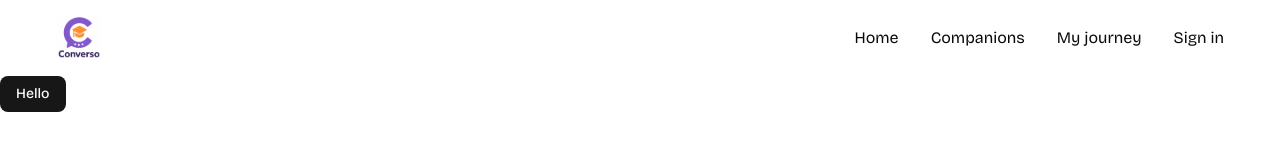
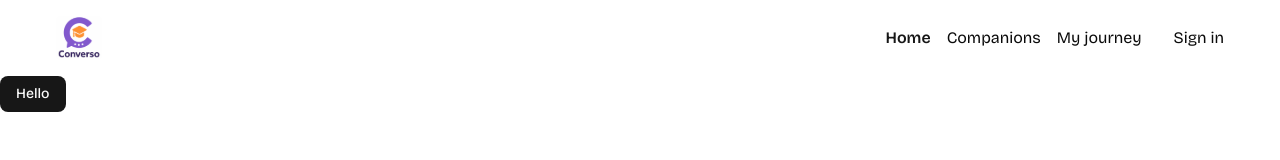
Before and after one commit to GhosTHaise/learning-sass-app, a Next.js app: page / in a window 1280 px wide. Shown: the top 160 px of the page. Built offline with nearby package versions, Linux system fonts and the light colour scheme.

Commit message:
feat : implement navigation bar

```diff
--- a/components/navbar.tsx
+++ b/components/navbar.tsx
@@ -1,6 +1,7 @@
 import Image from 'next/image'
 import Link from 'next/link'
 import React from 'react'
+import NavbarItems from './navbarItems'
 
 const Navbar = () => {
     return (
@@ -16,9 +17,7 @@
                 </figure>
             </Link>
             <div className="flex items-center gap-8">
-                <p>Home</p>
-                <p>Companions</p>
-                <p>My journey</p>
+                <NavbarItems />
                 <p>Sign in</p>
             </div>
         </nav>
--- /dev/null
+++ b/components/navbarItems.tsx
@@ -0,0 +1,33 @@
+"use client"
+
+import { cn } from "@/lib/utils"
+import Link from "next/link"
+import { usePathname } from "next/navigation"
+
+const navItems = [
+    { label: "Home", href: "/" },
+    { label: "Companions", href: "/companions" },
+    { label: "My journey", href: "/my-journey" },
+]
+
+const NavbarItems = () => {
+    const pathName = usePathname()
+
+    return (
+        <nav className="flex items-center gap-4">
+            {
+                navItems.map(({ label, href }) => (
+                    <Link
+                        key={label}
+                        href={href}
+                        className={cn({"text-primary font-semibold" : pathName === href})}
+                    >
+                        {label}
+                    </Link>
+                ))
+            }
+        </nav>
+    )
+}
+
+export default NavbarItems
```
